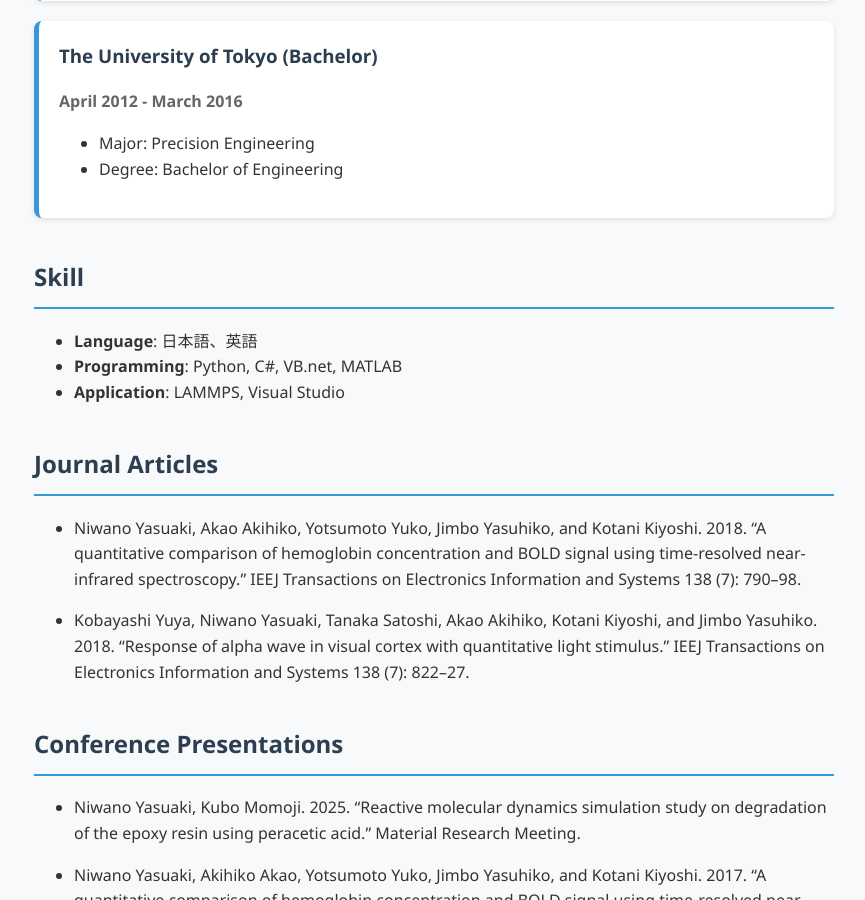
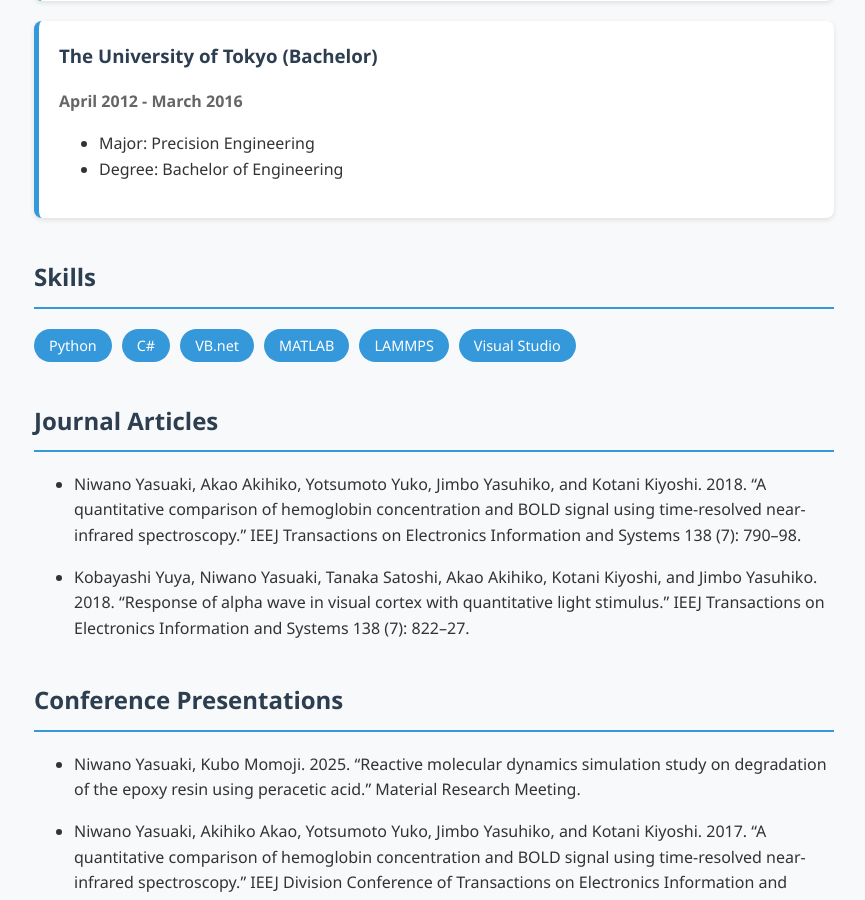
Before and after one commit to yn-cloud/yn-cloud.github.io, a Jekyll site: the page built from index.md, in a window 1280 px wide and 900 px high, scrolled down 1262 px. Shown: the whole window, without its empty margins (206-1071 px from the left). Built offline with Jekyll 4.4.1, drawn with Linux system fonts in a browser that asks for light colours.

Commit message:
feat: unify EN and JA designs with visual skill tags and full section sync

```diff
--- a/index.md
+++ b/index.md
@@ -56,11 +56,16 @@
 </ul>
 </div>
 
-## Skill
+## Skills
 
-- **Language**: 日本語、英語
-- **Programming**: Python, C#, VB.net, MATLAB
-- **Application**: LAMMPS, Visual Studio
+<ul class="skills-list">
+    <li class="skill-tag">Python</li>
+    <li class="skill-tag">C#</li>
+    <li class="skill-tag">VB.net</li>
+    <li class="skill-tag">MATLAB</li>
+    <li class="skill-tag">LAMMPS</li>
+    <li class="skill-tag">Visual Studio</li>
+</ul>
 
 ## Journal Articles
 
```
